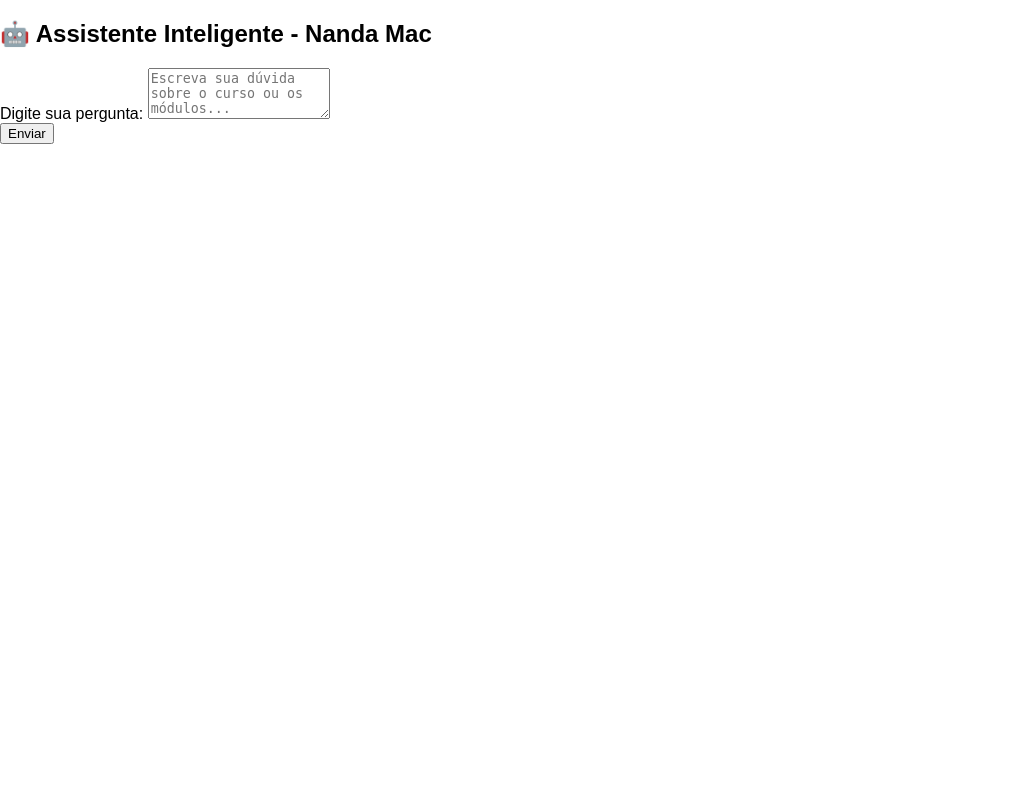
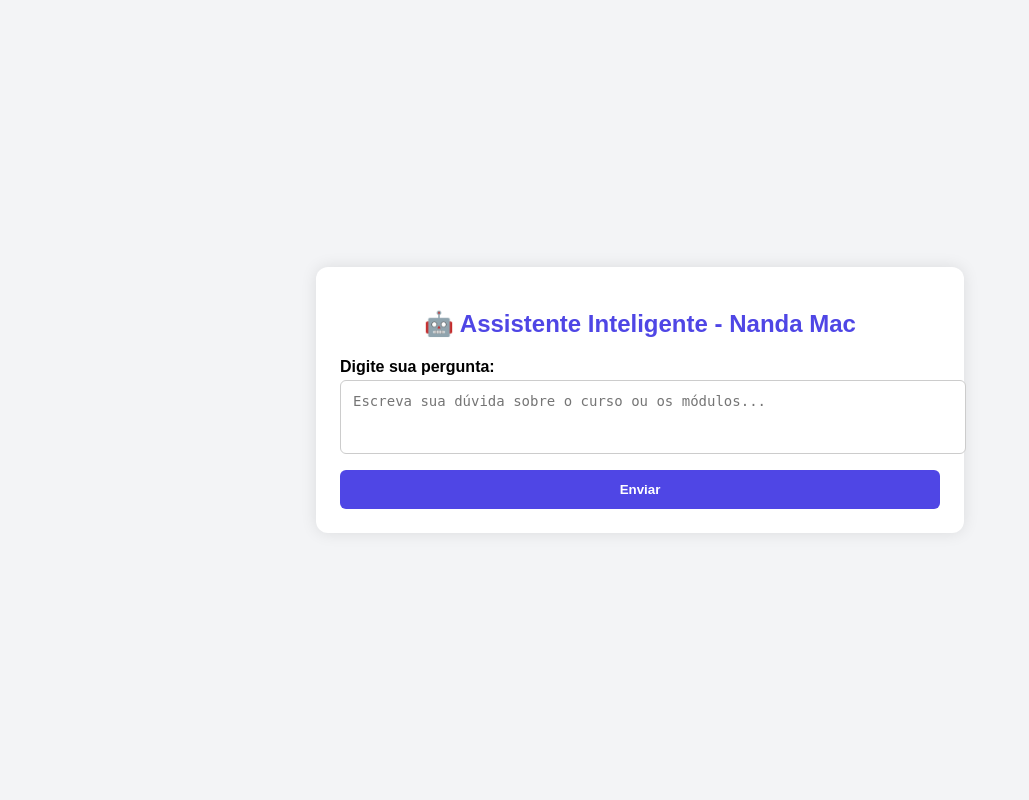
Before and after one commit to MacDowell354/assistente-alunos, a Python web app: template templates/chat.html in a window 1280 px wide. Shown: the whole page, without its empty margins (0-1029 px from the left). Run offline with Jinja, Linux system fonts and the light colour scheme; the template is opened without the code that fills it, so the values that code supplies are empty.

Commit message:
Update chat.html

```diff
--- a/templates/chat.html
+++ b/templates/chat.html
@@ -3,35 +3,85 @@
 <head>
   <meta charset="UTF-8" />
   <title>Chat com IA - Nanda Mac</title>
-  <meta name="viewport" content="width=device-width, initial-scale=1">
-<link href="/static/css/bootstrap.min.css" rel="stylesheet">
+  <meta name="viewport" content="width=device-width, initial-scale=1" />
+  <style>
+    body {
+      font-family: sans-serif;
+      background-color: #f3f4f6;
+      margin: 0;
+      padding: 0;
+      display: flex;
+      justify-content: center;
+      align-items: center;
+      min-height: 100vh;
+    }
+    .container {
+      background-color: #ffffff;
+      padding: 24px;
+      max-width: 600px;
+      width: 90%;
+      border-radius: 12px;
+      box-shadow: 0 0 16px rgba(0,0,0,0.1);
+    }
+    h2 {
+      color: #4f46e5;
+      text-align: center;
+      margin-bottom: 20px;
+    }
+    .box {
+      background: #f8fafc;
+      padding: 12px;
+      border-radius: 8px;
+      margin-bottom: 12px;
+    }
+    label {
+      font-weight: 600;
+      margin-bottom: 4px;
+      display: block;
+    }
+    textarea {
+      width: 100%;
+      padding: 12px;
+      border-radius: 6px;
+      border: 1px solid #ccc;
+      resize: none;
+      font-size: 14px;
+    }
+    button {
+      width: 100%;
+      margin-top: 12px;
+      padding: 12px;
+      background-color: #4f46e5;
+      color: white;
+      font-weight: bold;
+      border: none;
+      border-radius: 6px;
+      cursor: pointer;
+    }
+    button:hover {
+      background-color: #4338ca;
+    }
+  </style>
 </head>
-<body class="bg-light">
-  <div class="container mt-5">
-    <div class="card p-4 shadow-lg border-0">
-      <h2 class="text-center text-primary mb-4">🤖 Assistente Inteligente - Nanda Mac</h2>
+<body>
+  <div class="container">
+    <h2>🤖 Assistente Inteligente - Nanda Mac</h2>
 
     {% if history %}
-        <div class="mb-4">
       {% for msg in history %}
-            <div class="mb-3 p-3 bg-light border rounded">
-              <p class="mb-1"><strong class="text-muted">Você:</strong> {{ msg.user }}</p>
-              <p class="mb-0"><strong class="text-muted">IA:</strong> {{ msg.ai }}</p>
+        <div class="box">
+          <p><strong>Você:</strong> {{ msg.user }}</p>
+          <p><strong>IA:</strong> {{ msg.ai }}</p>
         </div>
       {% endfor %}
-        </div>
     {% endif %}
+
     <form method="post" action="/ask">
       <input type="hidden" name="history" value='{{ history | tojson }}'>
-        <div class="mb-3">
-          <label for="question" class="form-label fw-semibold">Digite sua pergunta:</label>
-          <textarea class="form-control" id="question" name="question" rows="3" placeholder="Escreva sua dúvida sobre o curso ou os módulos..." required></textarea>
-        </div>
-        <div class="d-grid">
-          <button type="submit" class="btn btn-primary btn-lg">Enviar</button>
-        </div>
+      <label for="question">Digite sua pergunta:</label>
+      <textarea id="question" name="question" rows="3" placeholder="Escreva sua dúvida sobre o curso ou os módulos..." required></textarea>
+      <button type="submit">Enviar</button>
     </form>
-    </div>
   </div>
 </body>
 </html>
```
Lines whose indentation alone changed are shown as unchanged.
